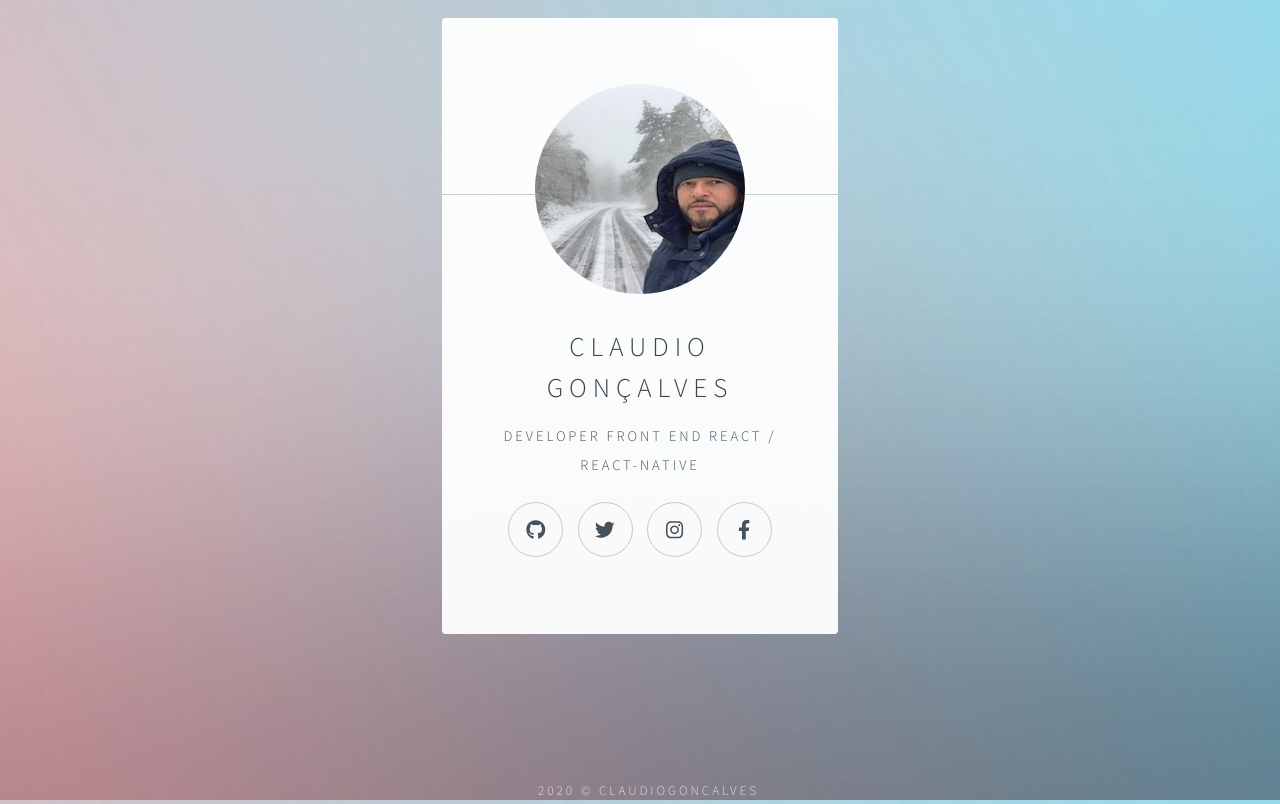
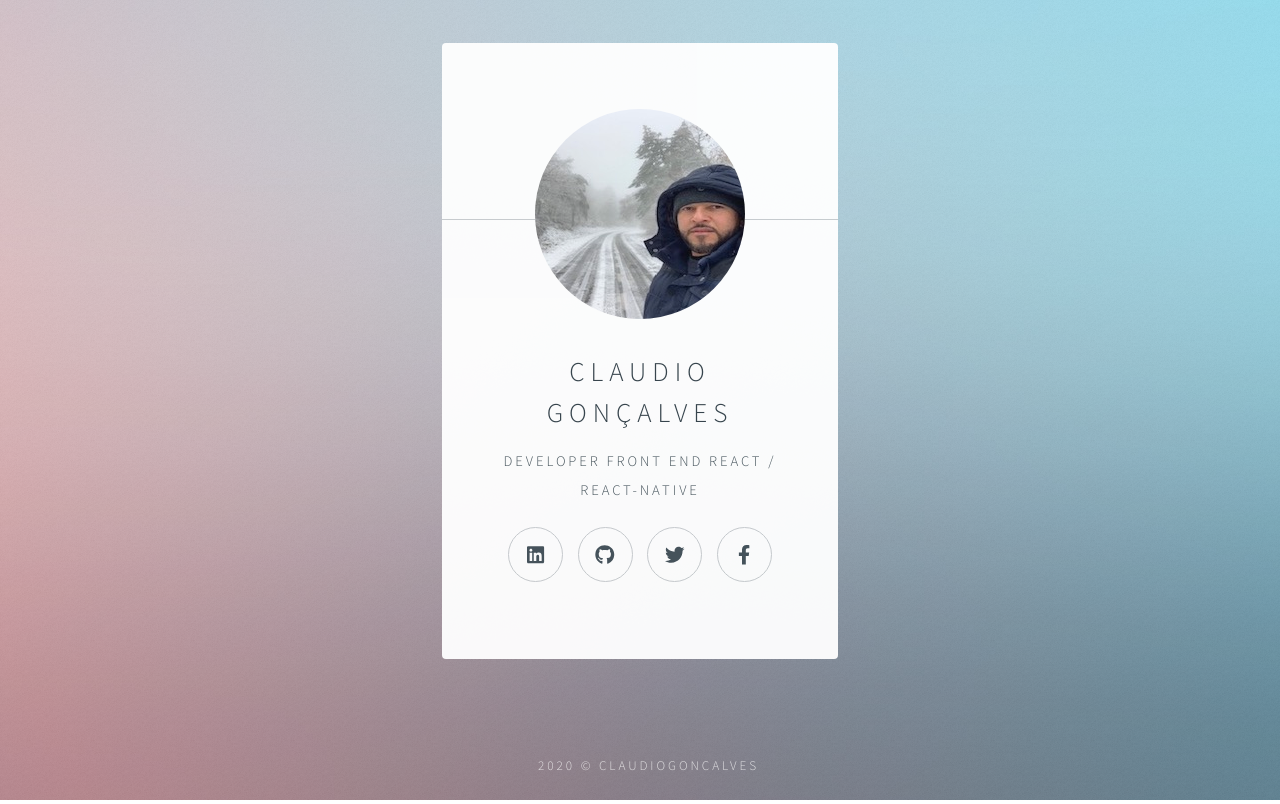
Before and after one commit to Claudiogoncalves/identify, a Next.js app: page / in a window 1280 px wide. Built offline with nearby package versions, Linux system fonts and the light colour scheme.

Commit message:
Remove instagram

```diff
--- a/pages/index.js
+++ b/pages/index.js
@@ -1,5 +1,5 @@
 import { FontAwesomeIcon } from '@fortawesome/react-fontawesome'
-import { faFacebookF, faGithub, faTwitter, faInstagram } from "@fortawesome/free-brands-svg-icons";
+import { faFacebookF, faGithub, faTwitter, faInstagram, faLinkedin } from "@fortawesome/free-brands-svg-icons";
 import Layout from '../components/layout';
 import Link from 'next/link';
 import Head from 'next/head';
@@ -32,9 +32,10 @@ function Home() {
 					</header>
           <footer>
             <ul className="icons">
+              <li><a href="https://www.linkedin.com/in/claudiogoncalvesrp/" target="_blank"><span class="label"><FontAwesomeIcon className='test' icon={faLinkedin} size='lg' /></span></a></li>
               <li><a href="https://github.com/Claudiogoncalves" target="_blank"><span class="label"><FontAwesomeIcon className='test' icon={faGithub} size='lg' /></span></a></li>
               <li><a href="https://twitter.com/_claudiorpg" target="_blank" className="icon brands fa-twitter"><FontAwesomeIcon icon={faTwitter} size='lg' /></a></li>
-              <li><a href="https://www.instagram.com/claudiogoncalvesrp/" target="_blank" className="icon brands fa-instagram"><FontAwesomeIcon icon={faInstagram} size='lg' /></a></li>
+              {/* <li><a href="https://www.instagram.com/claudiogoncalvesrp/" target="_blank" className="icon brands fa-instagram"><FontAwesomeIcon icon={faInstagram} size='lg' /></a></li> */}
               <li><a href="https://www.facebook.com/claudiogoncalvesrp" target="_blank" className="icon brands fa-facebook-f"><FontAwesomeIcon
               icon={faFacebookF}
               className='icons'
--- a/styles/global.css
+++ b/styles/global.css
@@ -977,7 +977,7 @@ html, body, div, span, applet, object,
           color: rgba(255, 255, 255, 0.75);
           cursor: default;
           text-align: center;
-          margin-top: 100px;
+          margin-top: 50px;
         }
 
           #footer .copyright {
```
